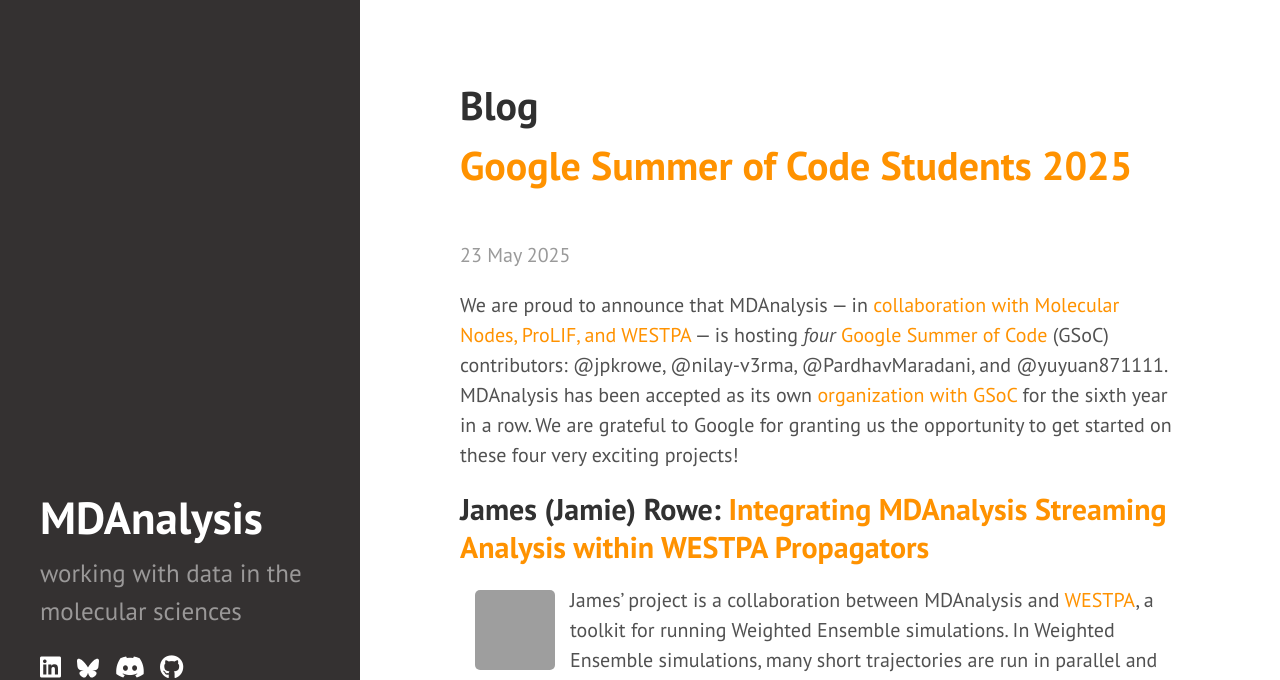
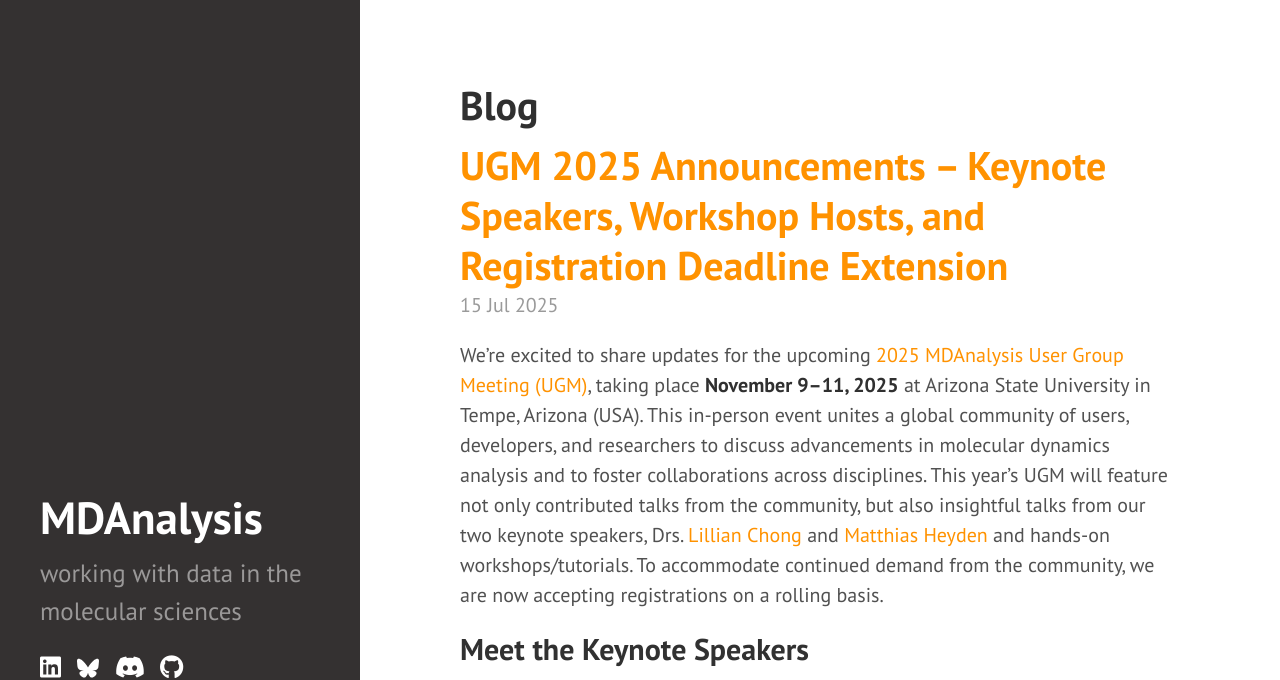
Before and after one commit to MDAnalysis/MDAnalysis.github.io, a Jekyll site: the page built from blog/index.html, in a window 1280 px wide and 1400 px high. Shown: the top 680 px of the window. Built offline with Jekyll 4.4.1, drawn with Linux system fonts in a browser that asks for light colours; the list of posts is cut into pages by our own code; comment, search, counter and statistics services are not loaded; some of the changed text lies outside the part shown; grey boxes are pictures that could not be loaded.

Commit message:
Ugm updates blog (#471)
* Add blog post

* Add keynote speaker announcement cards

* Clarify bursary notification deadline for rolling apps

```diff
--- /dev/null
+++ b/_posts/2025-07-15-ugm2025-updates.md
@@ -0,0 +1,41 @@
+---
+layout: post
+title: UGM 2025 Announcements – Keynote Speakers, Workshop Hosts, and Registration Deadline Extension
+---
+
+We’re excited to share updates for the upcoming [2025 MDAnalysis User Group Meeting (UGM)](https://www.mdanalysis.org/pages/ugm2025/), taking place **November 9–11, 2025** at Arizona State University in Tempe, Arizona (USA). This in-person event unites a global community of users, developers, and researchers to discuss advancements in molecular dynamics analysis and to foster collaborations across disciplines. This year's UGM will feature not only contributed talks from the community, but also insightful talks from our two keynote speakers, Drs. [Lillian Chong](#dr-lillian-chong) and [Matthias Heyden](#dr-matthias-heyden) and hands-on workshops/tutorials. To accommodate continued demand from the community, we are now accepting registrations on a rolling basis.
+
+## Meet the Keynote Speakers
+
+### Dr. Lillian Chong
+
+<img src="/public/images/UGM 2025 Speaker - Chong.png" alt="Dr. Lillian Chong, Professor, University of Pittsburgh. Prof. Chong's research focuses on developing and applying advanced simulation methods to investigate rare but biologically important events, with an emphasis on capturing rigorous kinetics. Her group leads the development of the open-source WESTPA software, which implements weighted ensemble path sampling strategies for efficient simulation of rare events. She also works on the development of implicitly polarized force fields and rational design of protein conformational switches." style="float:left; " />
+
+Dr. Lillian Chong, Professor of Chemistry at the University of Pittsburgh, leads the [Chong Lab](https://chonglab-pitt.github.io), where her team develops cutting-edge tools at the interface of chemistry, physics, and biology to investicate biomolecular dynamics and function. Her research group pioneered using weighted ensemble (WE) simulation techniques to study rare events, such as laarg-scale conformational changes and protein-protein binding, and for creating implicitly polarized AMBER force fields. Her work garned the [2020 Gordon Bell Special Prize](https://chonglab-pitt.github.io/gordon_bell_prize/) for high-performance computing in COVID-19 research leveraging analyses that would otherwise take years but were achieved in weeks using WE and [WESTPA](https://westpa.github.io/westpa/), an open-source software for weighted ensemble path sampling.
+
+### Dr. Matthias Heyden
+
+<img src="/public/images/UGM 2025 Speaker - Heyden.png" alt="Dr. Matthias Heyden, Associate Professor, Arizona State University. Prof. Heyden's research group studies the dynamics and function of biomolecules with molecular simulations and Monte Carlo simulations. A special interest of his is anharmonic low-frequency vibrations, which are easily excitable by molecular collisions and can exhibit large deviations from harmonic approximations." style="float:left; " />
+
+The second keynote, [Dr. Matthias Heyden](https://www.compmolsci.com/) from Arizona State University's School of Molecular Sciences, brings expertise in modeling solvation dynamics and vibrational energy transport in crowded biomolecular environments. His research integrates realistic atomistic simulations to illuminate solute-solvent interactions and energy transfer. His group has contributed to the development of interactive molecular dynamics (IMD) workflows through tools like [IMDClient](https://imdclient.readthedocs.io/en/latest/), enabling real-time streaming and manipulation of molecular trajectories. These capabilities, also showcased in the [MDAnalysis IMD workshop materials](https://github.com/MDAnalysis/imd-workshop-2024), open new avenues for exploring simulations dynamically and interactively. This work enhances our understanding of biochemical processes in realistic settings, informing both simulation methodology and experimental interpretation.
+
+##  Contributed Workshops
+
+Alongside invited presentations, the 2025 UGM will feature **community-led workshops** that cover a range of tools and methods relevant to the MDAnalysis user base. Confirmed contributed workshops will include sessions from:
+
+- [MDAnalysis core development team]({{ site.baseurl }}/pages/governance/#mdanalysis-core-developers)
+- [OpenADMET](https://openadmet.org/)
+- [Open Force Field Initiative](https://openforcefield.org/)
+- [Open Free Energy](https://openfree.energy/)
+
+These workshops are a great opportunity to learn new skills and connect with fellow developers and researchers in the field.
+
+## Registration and Bursary Applications Now Rolling
+
+We encourage all users, from first-time analysts to veteran contributors, to join us this November in-person in Arizona or to follow along with the online recordings. There are limited travel bursaries available. **Registration is now accepted on a rolling basis**, until participation limits are met. If you’re interested in attending or applying for support, we encourage you to submit as early as possible to maximize your chances of receiving a bursary and securing a spot. Visit the [UGM 2025 page](https://www.mdanalysis.org/pages/ugm2025/) for full details and links to the application forms.
+
+---
+
+We look forward to seeing you there!
+
+— The 2025 MDAnalysis UGM Organizing Committee
--- a/pages/ugm2025.md
+++ b/pages/ugm2025.md
@@ -50,7 +50,8 @@ Online attendance is free.
 A number of **bursaries** will be available to assist with travel and accommodation costs for participants from outside the [greater Phoenix
 area](https://en.wikipedia.org/wiki/Phoenix_metropolitan_area). You can apply for a bursary as part of the registration process. We especially
 welcome your application if you consider yourself to be part of an underrepresented demographic in the computational molecular sciences.
-Bursary recipients will be notified by July 30, 2025.
+Bursary recipients who applied by the original registration deadline (July 15, 2025) will be notified by July 30, 2025. All other applicants will
+be notified on a rolling basis.
 
 ## Keynote Speakers
 
```
Also changed, not shown: public/images/UGM 2025 Speaker Announcement Cards - Chong.png (added), public/images/UGM 2025 Speaker Announcement Cards - Heyden.png (added).
